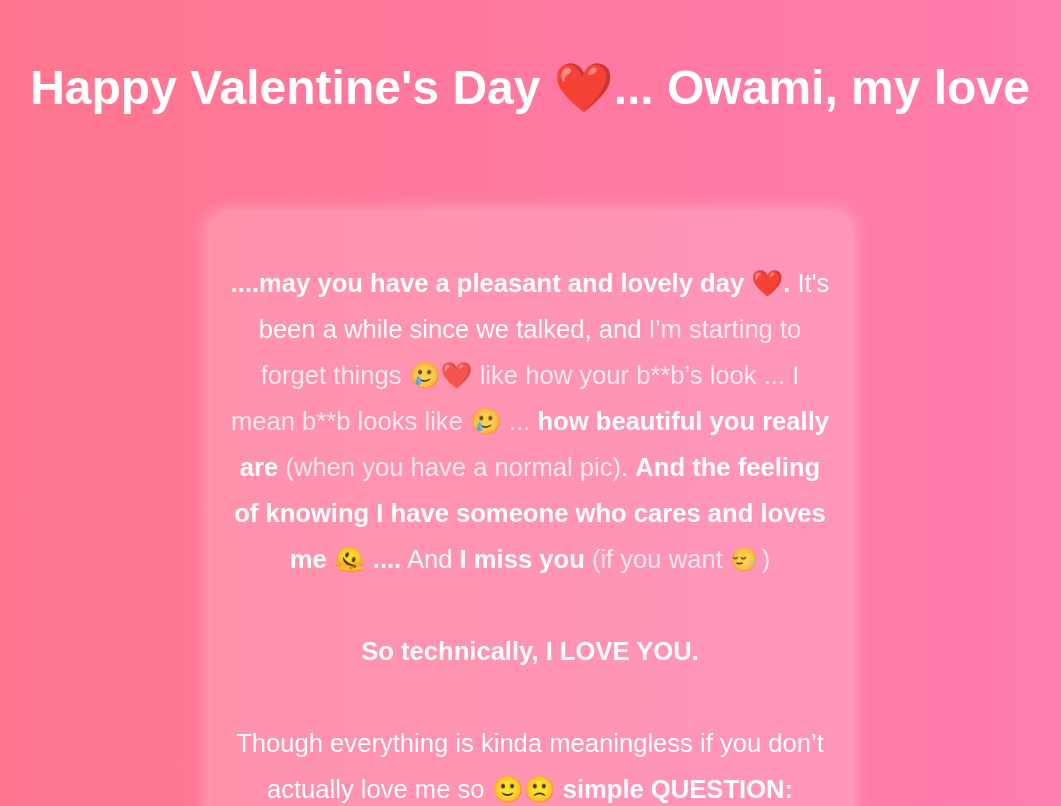
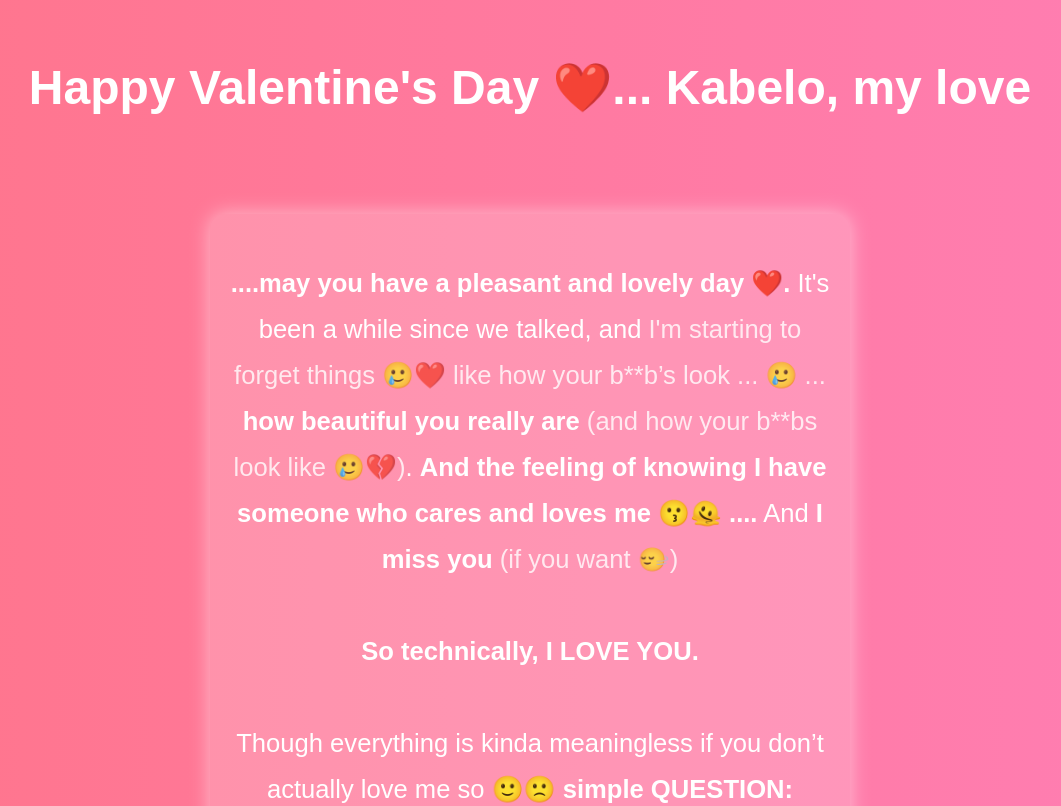
Before and after one commit to Dtech2preas/Kabelo, a plain HTML site: page index.html in a window 1280 px wide. Shown: the top 806 px of the page, without its empty margins (110-1171 px from the left). Drawn offline with Linux system fonts and the light colour scheme.

Commit message:
Update index.html

```diff
--- a/index.html
+++ b/index.html
@@ -3,7 +3,7 @@
 <head>
     <meta charset="UTF-8">
     <meta name="viewport" content="width=device-width, initial-scale=1.0">
-    <title>For My Love, Owami ❤️</title>
+    <title>For My Love, kabelo ❤️</title>
     <style>
         body {
             background: linear-gradient(to right, #ff758c, #ff7eb3);
@@ -62,15 +62,15 @@
     </style>
 </head>
 <body>
-    <h1>Happy Valentine's Day ❤️... Owami, my love</h1>
+    <h1>Happy Valentine's Day ❤️... Kabelo, my love</h1>
     <div class="container">
         <p>
             <b>....may you have a pleasant and lovely day ❤️.</b>
             It's been a while since we talked, and
-            <span class="thoughts">I'm starting to forget things 🥲❤️ like how your b**b’s look ... I mean b**b looks like 🥲 ...</span>
+            <span class="thoughts">I'm starting to forget things 🥲❤️ like how your b**b’s look ... 🥲 ...</span>
             <b>how beautiful you really are</b>
-            <span class="thoughts">(when you have a normal pic)</span>.
-            <b>And the feeling of knowing I have someone who cares and loves me 🫠 ....</b>
+            <span class="thoughts">(and how your b**bs look like 🥲💔)</span>.
+            <b>And the feeling of knowing I have someone who cares and loves me 😗🫠 ....</b>
             And <b>I miss you</b>
             <span class="thoughts">(if you want 🙂‍↔️)</span>
             <br><br>
```
